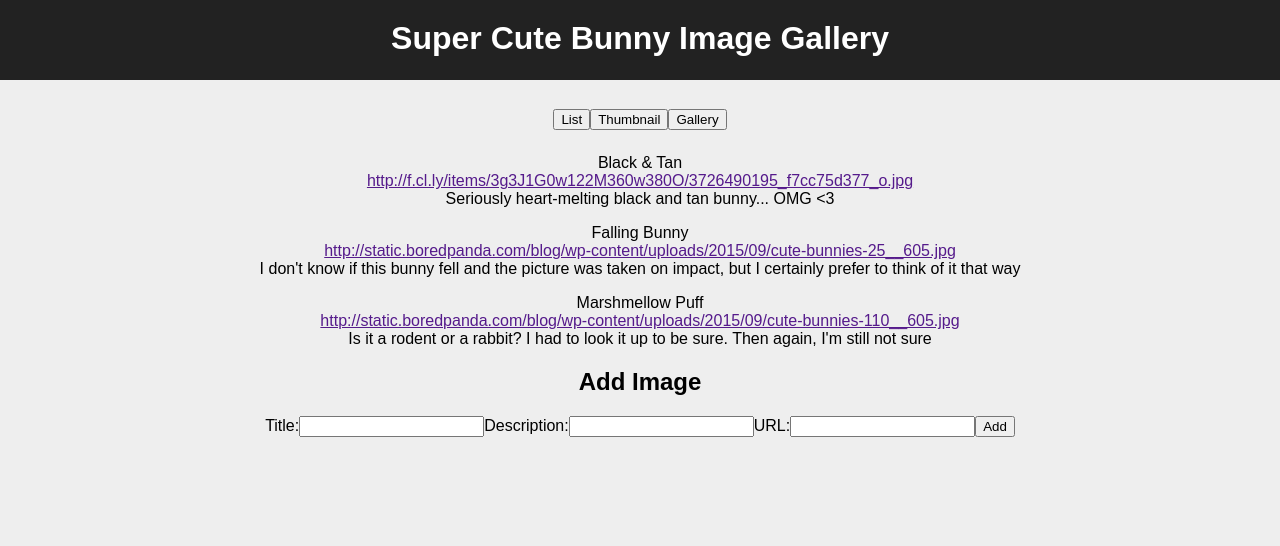
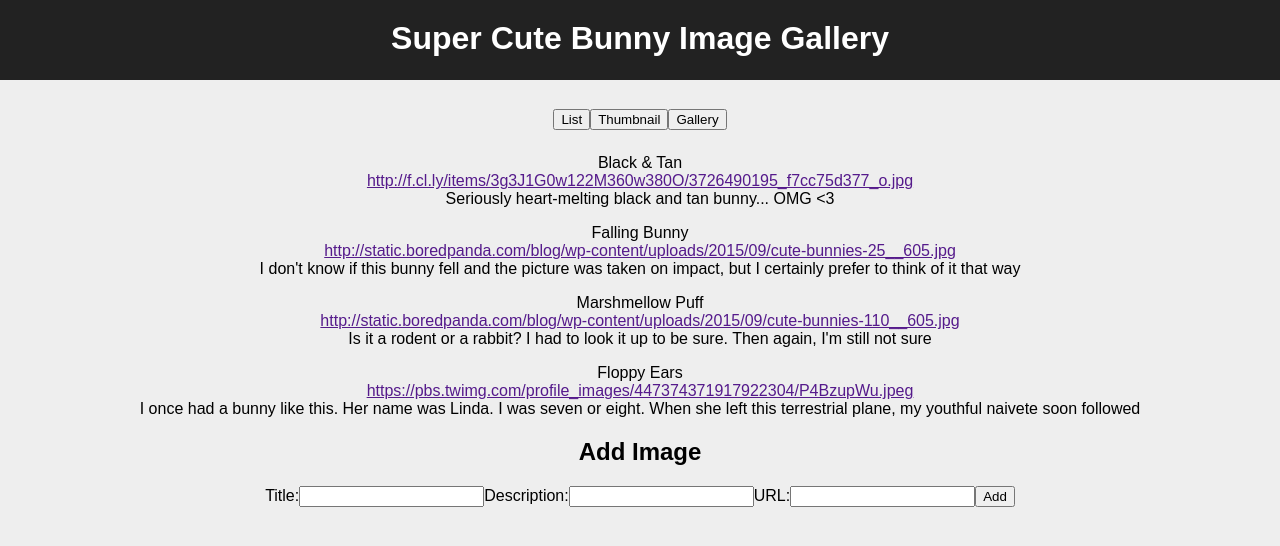
Before and after one commit to themarquisdesheric/image-gallery, a React (Create React App) app in the folder app/: page / in a window 1280 px wide. Shown: the top 546 px of the page. Built offline with nearby package versions, Linux system fonts and the light colour scheme.

Commit message:
refactored app structure and added additional super cute bunny

```diff
--- a/app/src/App.js
+++ b/app/src/App.js
@@ -1,8 +1,8 @@
 import React, { Component } from 'react';
 import './App.css';
 import dataApi from './dataApi';
-import ViewSelector from './ViewSelector';
-import AddImage from './AddImage';
+import ViewSelector from './components/ViewSelector';
+import AddImage from './components/AddImage';
 
 class App extends Component {
   constructor(props) {
--- a/app/src/dataApi.js
+++ b/app/src/dataApi.js
@@ -18,6 +18,12 @@ const images = [
     description: 'Is it a rodent or a rabbit? I had to look it up to be sure. Then again, I\'m still not sure',
     url: 'http://static.boredpanda.com/blog/wp-content/uploads/2015/09/cute-bunnies-110__605.jpg',
     _id: shortid.generate()
+  },
+  {
+    title: 'Floppy Ears',
+    description: 'I once had a bunny like this. Her name was Linda. I was seven or eight. When she left this terrestrial plane, my youthful naivete soon followed',
+    url: 'https://pbs.twimg.com/profile_images/447374371917922304/P4BzupWu.jpeg',
+    _id: shortid.generate()
   }
 ];
 
```
Also changed, not shown: app/src/components/AddImage.js (renamed from app/src/AddImage.js), app/src/components/Gallery.js (renamed from app/src/Gallery.js), app/src/components/List.js (renamed from app/src/List.js), app/src/components/Thumbnail.js (renamed from app/src/Thumbnail.js), app/src/components/ViewSelector.js (renamed from app/src/ViewSelector.js).
